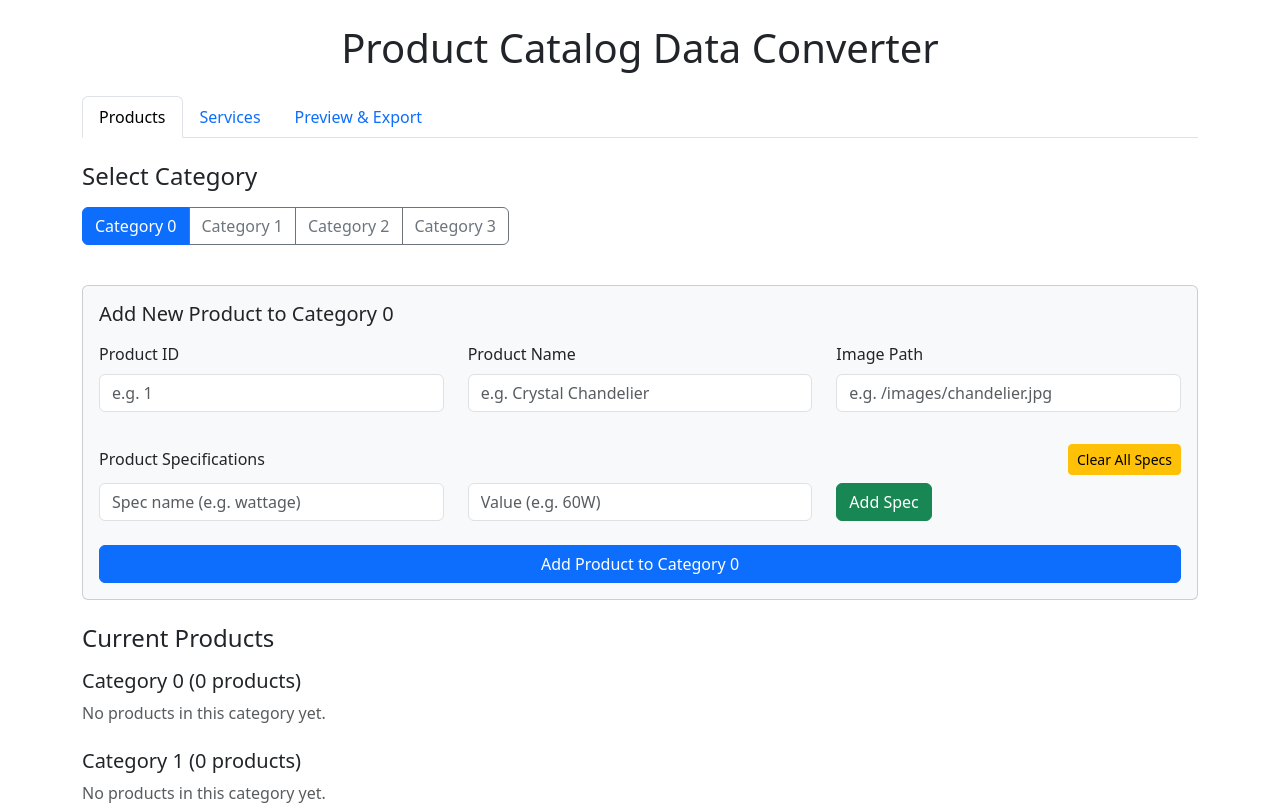
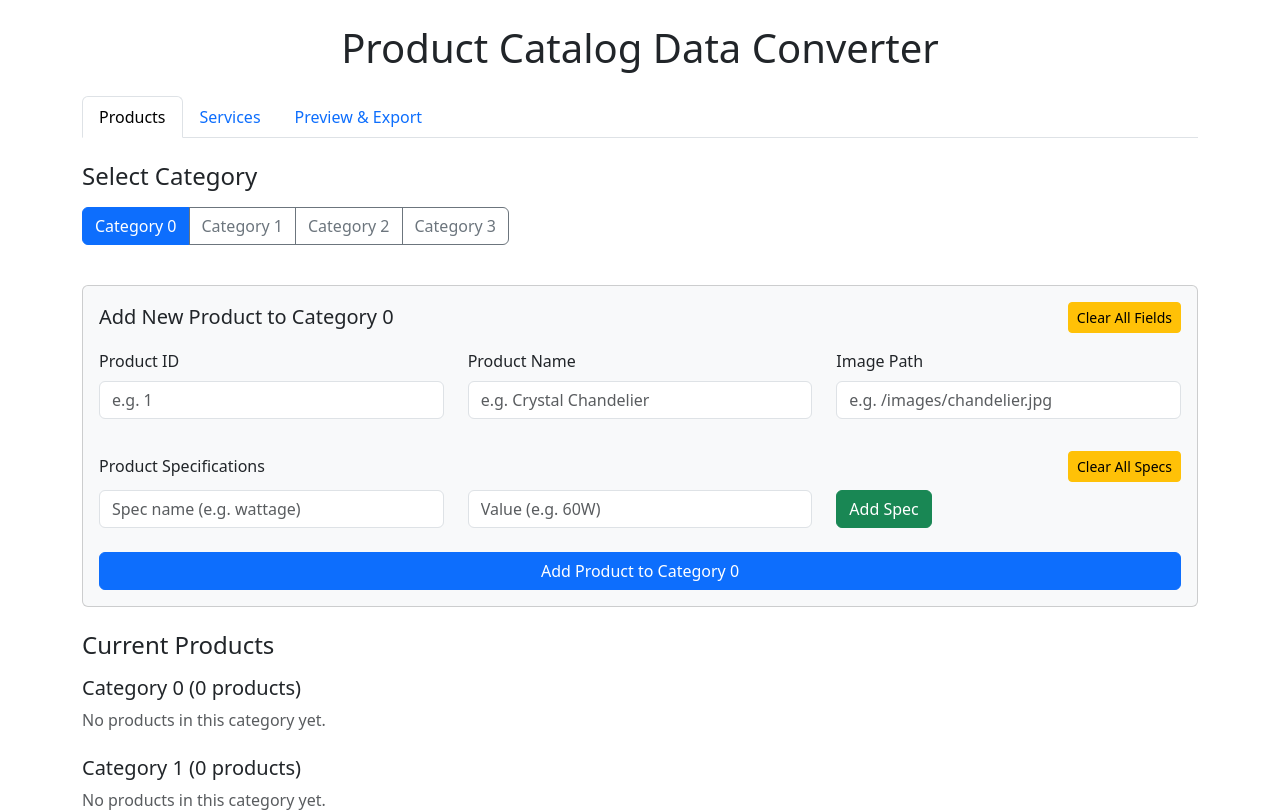
Before and after one commit to prateek8113/data-converter, a React (Create React App) app: page / in a window 1280 px wide. Shown: the top 812 px of the page. Built offline with nearby package versions, Linux system fonts and the light colour scheme.

Commit message:
Update ProductCatalogConverter.jsx

```diff
--- a/src/components/ProductCatalogConverter.jsx
+++ b/src/components/ProductCatalogConverter.jsx
@@ -102,18 +102,26 @@ const ProductCatalogConverter = () => {
         productCatalog: updatedCatalog
       });
 
-      // Reset only product ID, name, and image but KEEP the specs
-      setNewProduct({
-        id: "",
-        name: "",
-        image: "",
-        specs: { ...currentSpecs } // Keep the same specs
-      });
+      // No longer reset any fields - keep everything as is
+      // Just add success notification instead
 
-      // Clear the current spec key and value fields but keep currentSpecs
+      // Clear the current spec key but keep the values
       setNewSpecKey("");
-      setNewSpecValue("");
+
+      // Show an alert that product was added successfully
+      alert(`Product "${newProduct.name}" (ID: ${newProduct.id}) added to Category ${activeCategoryIndex}!`);
     }
+  };
+
+  const clearProductForm = () => {
+    // Reset all product fields when explicitly requested
+    setNewProduct({
+      id: "",
+      name: "",
+      image: "",
+      specs: {}
+    });
+    setCurrentSpecs({});
   };
 
   const addService = () => {
@@ -253,7 +261,16 @@ const ProductCatalogConverter = () => {
 
           <div className="card mb-4 bg-light">
             <div className="card-body">
-              <h3 className="card-title h5 mb-3">Add New Product to Category {activeCategoryIndex}</h3>
+              <div className="d-flex justify-content-between align-items-center mb-3">
+                <h3 className="card-title h5 m-0">Add New Product to Category {activeCategoryIndex}</h3>
+                <button
+                  onClick={clearProductForm}
+                  className="btn btn-sm btn-warning"
+                >
+                  Clear All Fields
+                </button>
+              </div>
+
               <div className="row mb-3">
                 <div className="col-md-4 mb-3">
                   <label className="form-label">Product ID</label>
```
